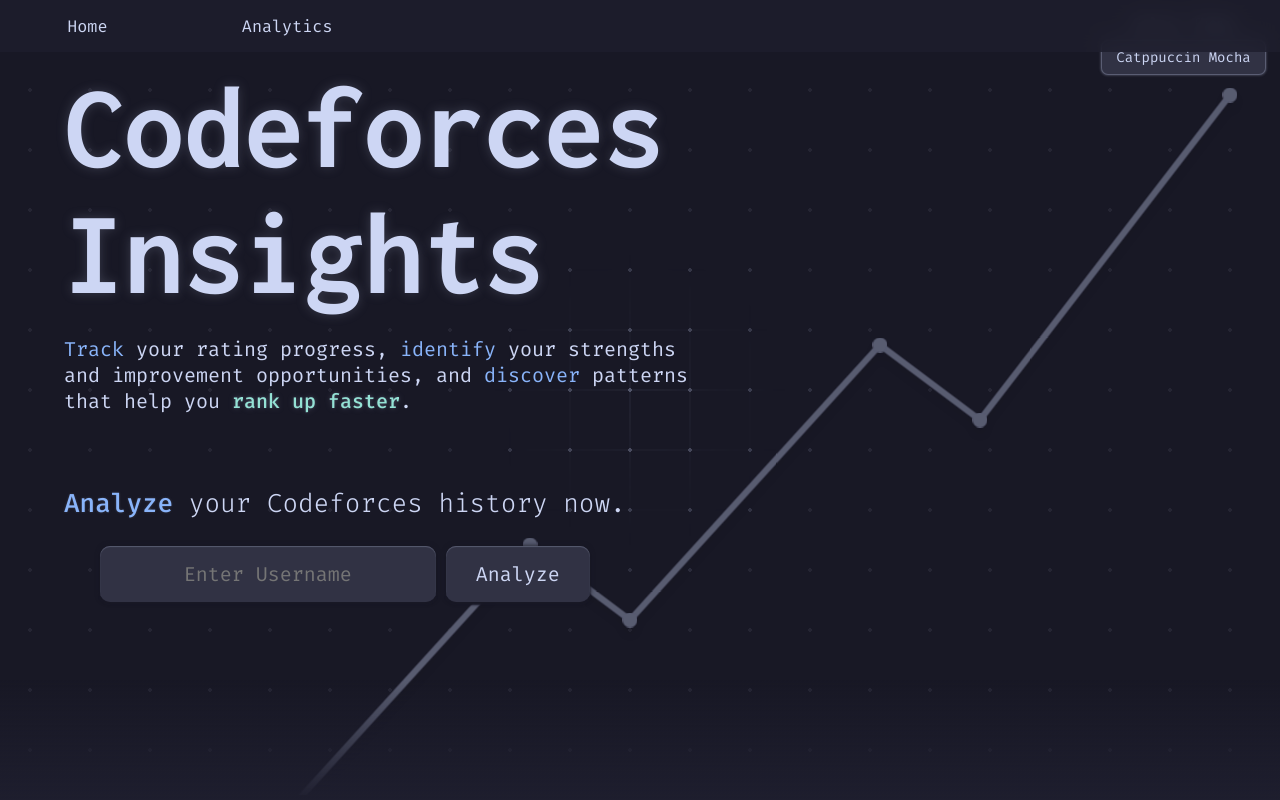
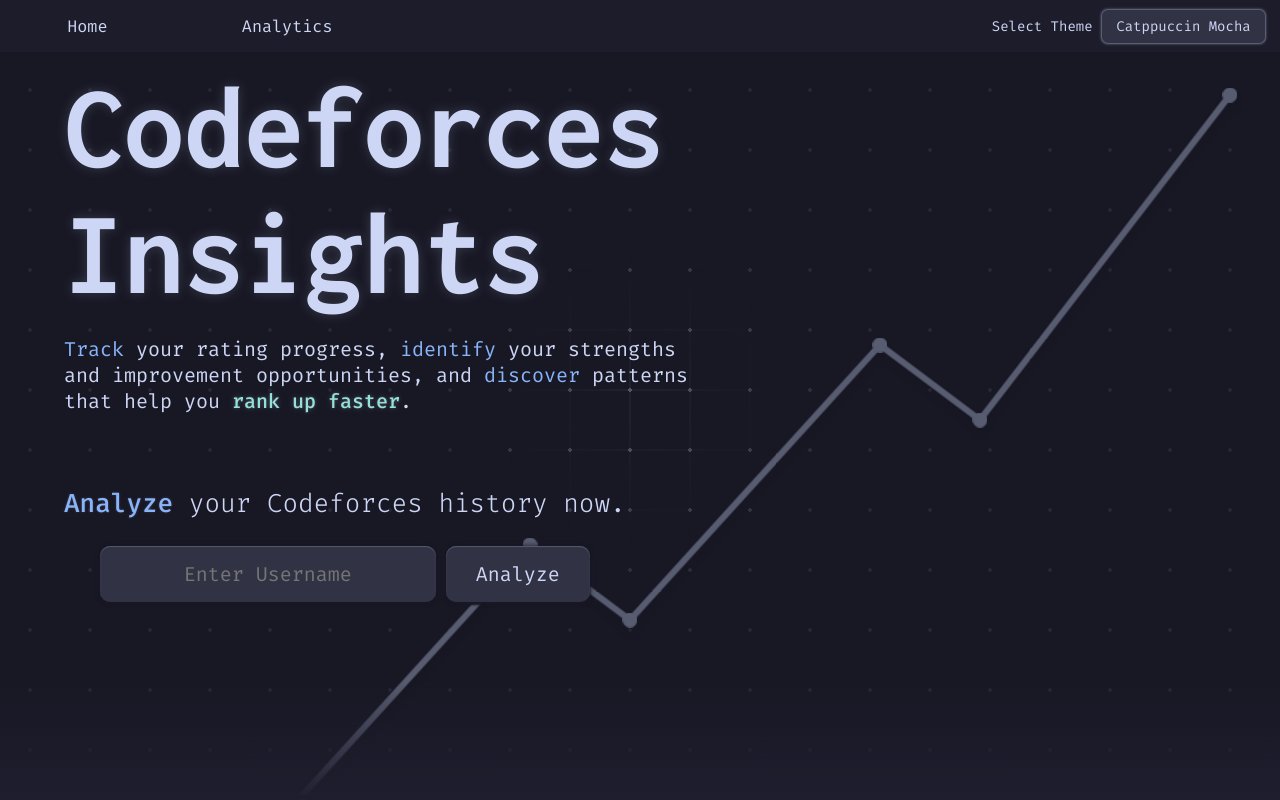
Before and after one commit to Yuqzii/codeforces-insights, a website: page frontend/public/index.html in a window 1280 px wide. Shown: the top 800 px of the page. Drawn offline with nearby package versions, Linux system fonts and the light colour scheme; files that its build step writes are made by us from their sources; files whose address does not match are found by name.

Commit message:
feat: move theme select to nav bar

```diff
--- a/frontend/public/index.html
+++ b/frontend/public/index.html
@@ -19,10 +19,19 @@
 </head>
 
 <body>
-	<nav>
-		<a href="#hero-section">Home</a>
-		<a href="#analytics-section">Analytics</a>
-	</nav>
+	<div id="nav-bar">
+		<nav>
+			<a href="#hero-section">Home</a>
+			<a href="#analytics-section">Analytics</a>
+		</nav>
+		<div class="theme-select">
+			<label for="theme-select">Select Theme</label>
+			<select id="theme-select" class="glow-interactive">
+				<option value="theme-catppuccin">Catppuccin Mocha</option>
+				<option value="theme-gruvbox">Gruvbox</option>
+			</select>
+		</div>
+	</div>
 
 	<section id="hero-section" class="hero-wrapper">
 		<header class="hero">
@@ -67,13 +76,6 @@
 				</svg>
 			</div>
 
-			<div class="theme-select">
-				<label for="theme-select">Select Theme</label>
-				<select id="theme-select" class="glow-interactive">
-					<option value="theme-catppuccin">Catppuccin Mocha</option>
-					<option value="theme-gruvbox">Gruvbox</option>
-				</select>
-			</div>
 		</header>
 		<div class="hero-shadow"></div>
 	</section>
--- a/frontend/src/style.css
+++ b/frontend/src/style.css
@@ -267,20 +267,26 @@
 }
 
 /* Nav bar */
-nav {
+#nav-bar {
 	position: fixed;
 	z-index: 10;
 	display: flex;
 	align-items: center;
+	justify-content: space-between;
 	width: 100vw;
 	height: var(--nav-bar-height);
-	font-size: 1.2rem;
 
 	background-color: color-mix(in srgb, var(--bg), transparent 20%);
 	backdrop-filter: blur(10px);
+	transition: background-color var(--bg-transition-speed);
 }
 
-nav a {
+#nav-bar nav {
+	display: flex;
+	font-size: 1.2rem;
+}
+
+#nav-bar nav a {
 	margin: auto 4em;
 	text-decoration: none;
 	color: var(--fg);
@@ -288,7 +294,7 @@
 	position: relative;
 }
 
-nav a::after {
+#nav-bar nav a::after {
 	content: "";
 	position: absolute;
 	left: 50%;
@@ -302,8 +308,12 @@
 	transition: transform 150ms ease;
 }
 
-nav a:hover::after {
+#nav-bar nav a:hover::after {
 	transform: translateX(-50%) scaleX(1);
+}
+
+.theme-select {
+	margin: auto 1em;
 }
 
 /* Hero section */
@@ -474,15 +484,6 @@
 	pointer-events: none;
 }
 
-div.theme-select {
-	position: fixed;
-	top: 1em;
-	right: 1em;
-	display: flex;
-	flex-direction: column;
-	align-items: center;
-	gap: 0.5em;
-}
 
 main {
 	width: 100%;
```
